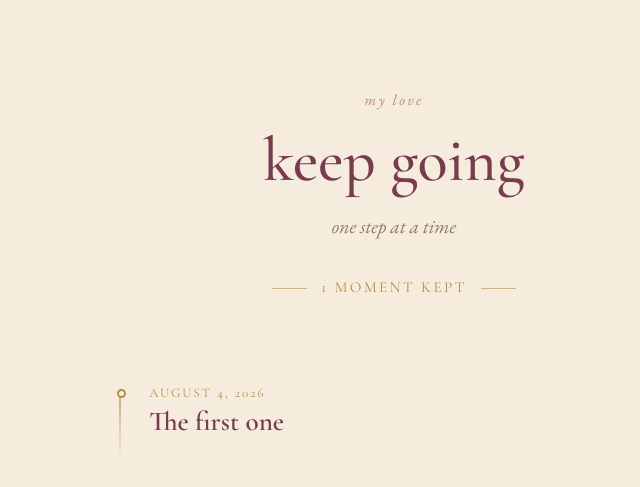
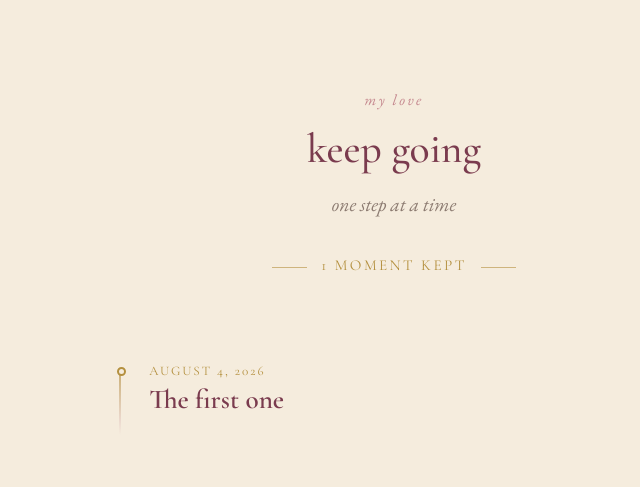
Before and after one commit to lilymarimo/lilymarimo.github.io, a Jekyll site: the page built from index.html, in a window 1280 px wide. Shown: the top 487 px of the page, without its empty margins (246-886 px from the left). Built offline with Jekyll 4.4.1, drawn with Linux system fonts in a browser that asks for light colours.

Commit message:
Clean up CSS comments and update font size
Removed unused comments and adjusted font size in masthead title.

```diff
--- a/assets/css/style.css
+++ b/assets/css/style.css
@@ -1,9 +1,3 @@
-/* ============================================================
-   For You, Someday — a letter-collection timeline
-   Warm cream paper, dusty rose, deep plum, muted gold.
-   Index shows date + title only; full writing lives on each page.
-   ============================================================ */
-
 :root {
   --paper:       #F5ECDD;   /* warm cream */
   --paper-deep:  #EFE3D0;
@@ -57,7 +51,7 @@ body {
 .masthead__title {
   font-family: var(--display);
   font-weight: 500;
-  font-size: clamp(2.6rem, 8vw, 3.9rem);
+  font-size: clamp(2rem, 5vw, 2.6rem);
   line-height: 1.05;
   color: var(--wine);
   margin: 0;
```
